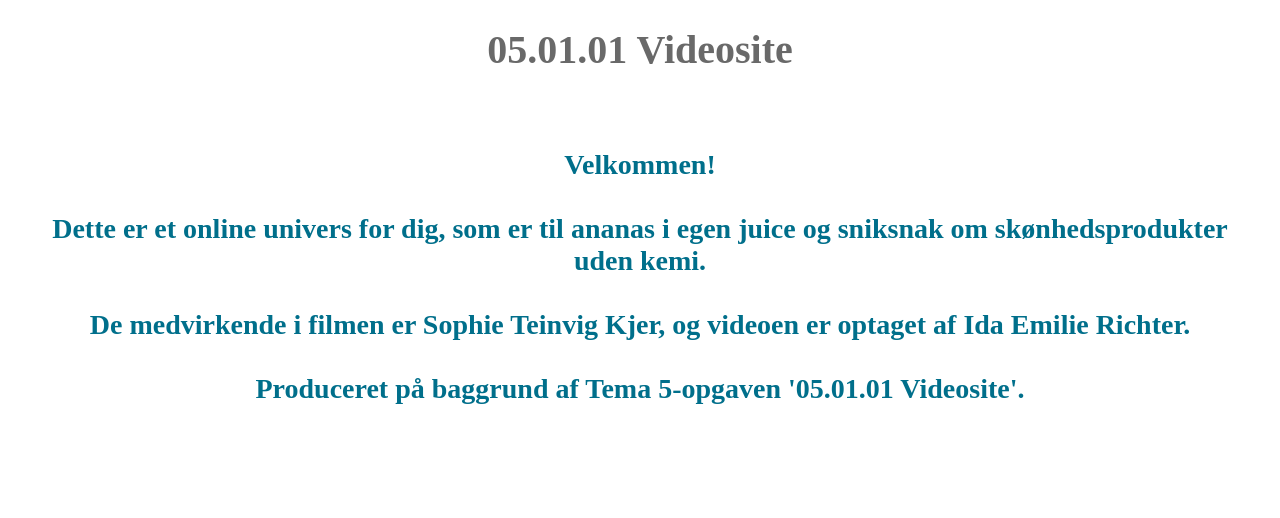
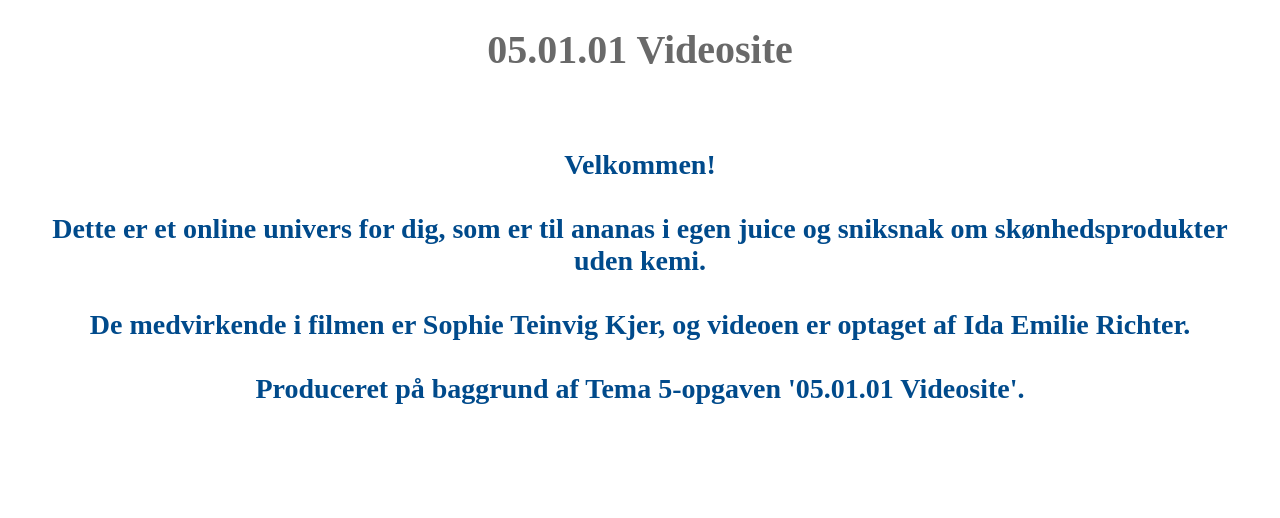
Before and after one commit to stkj1995/Videosite, a plain HTML site: page index.html in a window 1280 px wide. Shown: the top 518 px of the page. Drawn offline with Linux system fonts and the light colour scheme; files whose address does not match are found by name; a web font is replaced by a local one.

Commit message:
tilføj ændring af tekstfarve

```diff
--- a/style.css
+++ b/style.css
@@ -21,7 +21,7 @@ h1 {
 h2 {
   padding: 2%;
   font-family: minskrifttype;
-  color: rgb(0, 111, 139);
+  color: rgb(0, 74, 139);
   font-size: 28px;
   font-style: bold;
   text-align: center;
```
